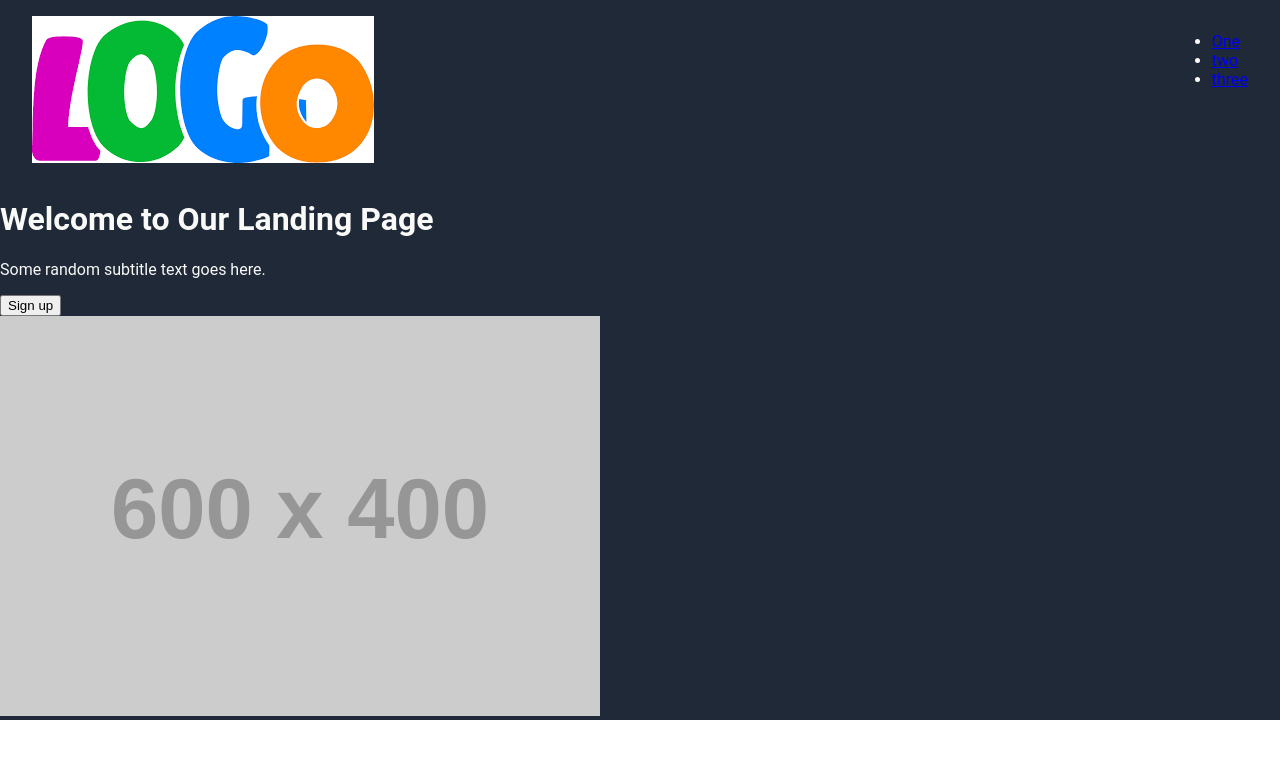
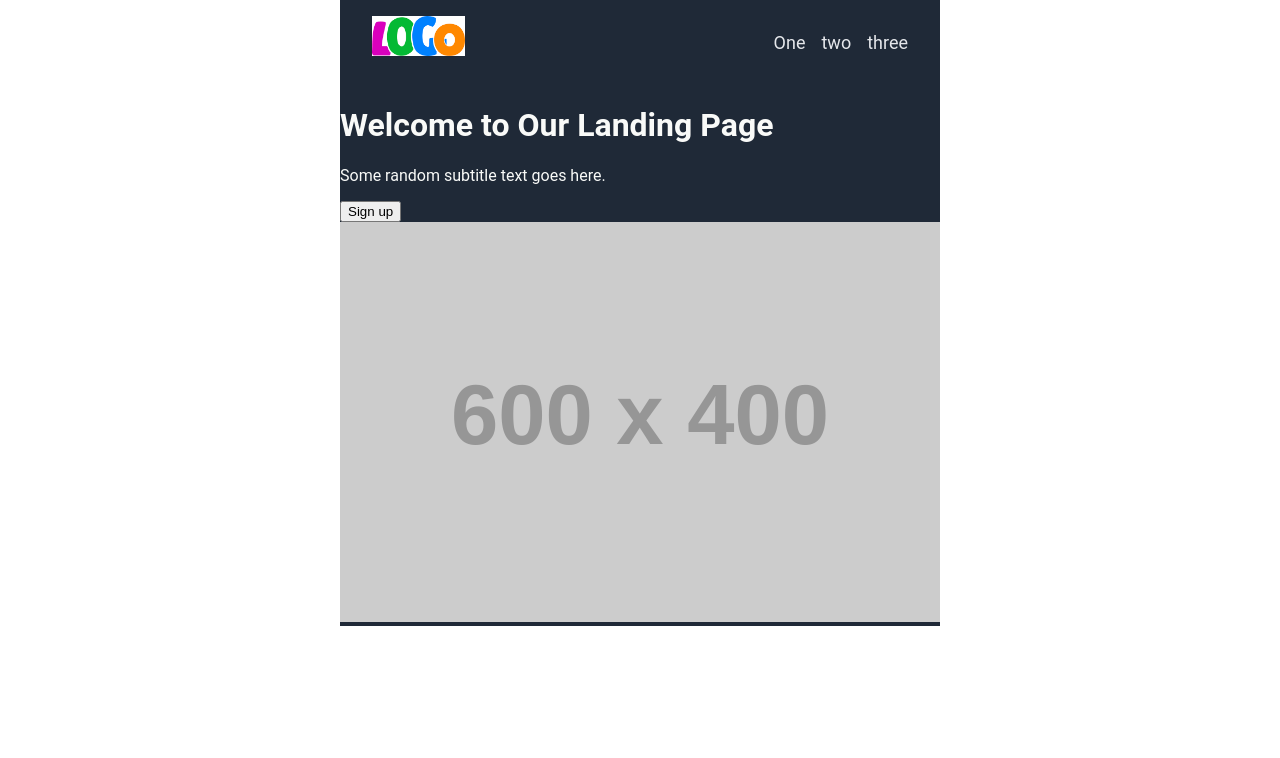
Before and after one commit to Riivvuu/landing-page, a plain HTML site: page index.html in a window 1280 px wide. Drawn offline with Linux system fonts and the light colour scheme; placeholder pictures from the web are drawn by us.

Commit message:
link and img styling in hair

```diff
--- a/style.css
+++ b/style.css
@@ -4,6 +4,8 @@ body {
     min-height: 100vh;
     display: flex;
     flex-direction: column;
+    justify-content: space-between;
+    align-items: center;
 }
 
 .Hero {
@@ -16,3 +18,23 @@ body {
     justify-content: space-between;
     padding: 1rem 2rem;
 }
+
+.hair img {
+    height: 40px;
+}
+
+.header-links {
+    display: flex;
+    gap: 16px;
+}
+
+ul {
+    list-style: none;
+    padding: 0;
+}
+
+a {
+    text-decoration: none;
+    color: #E5E7EB;
+    font-size: 18px;
+}
```
